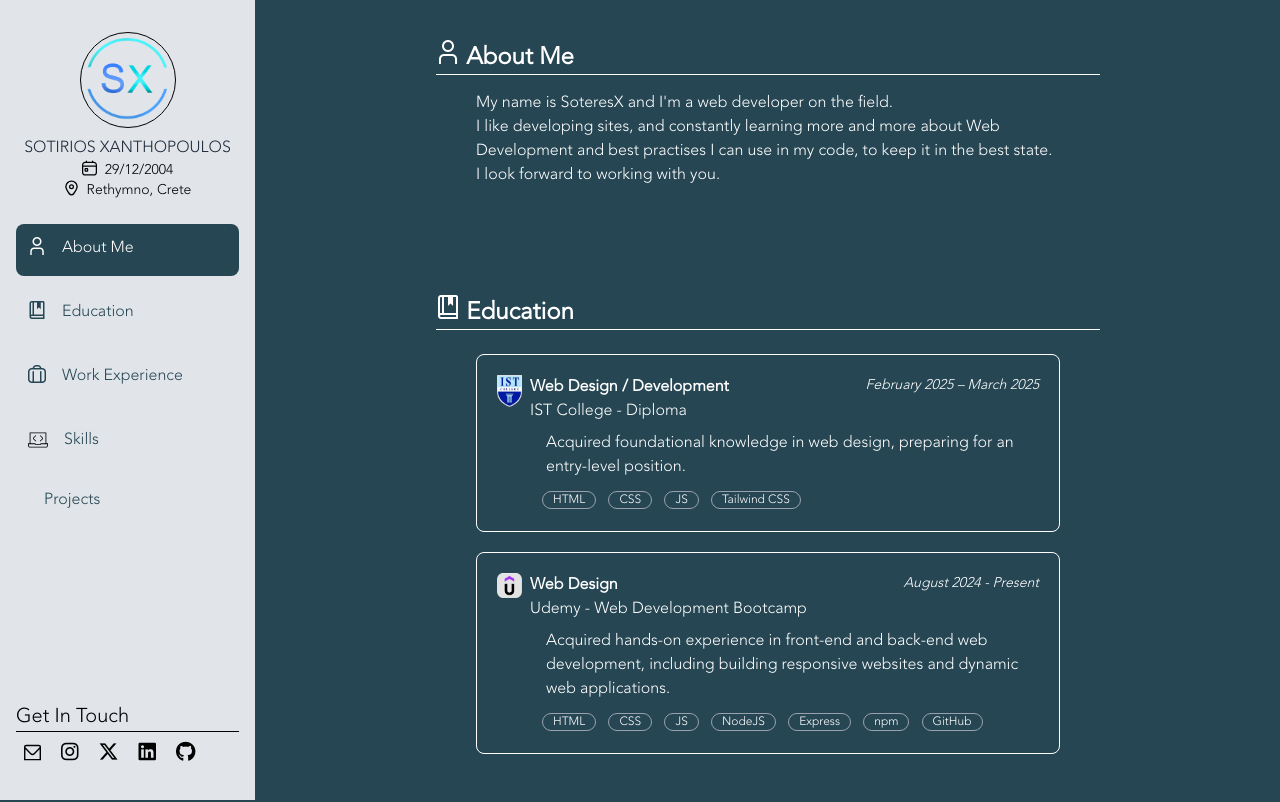
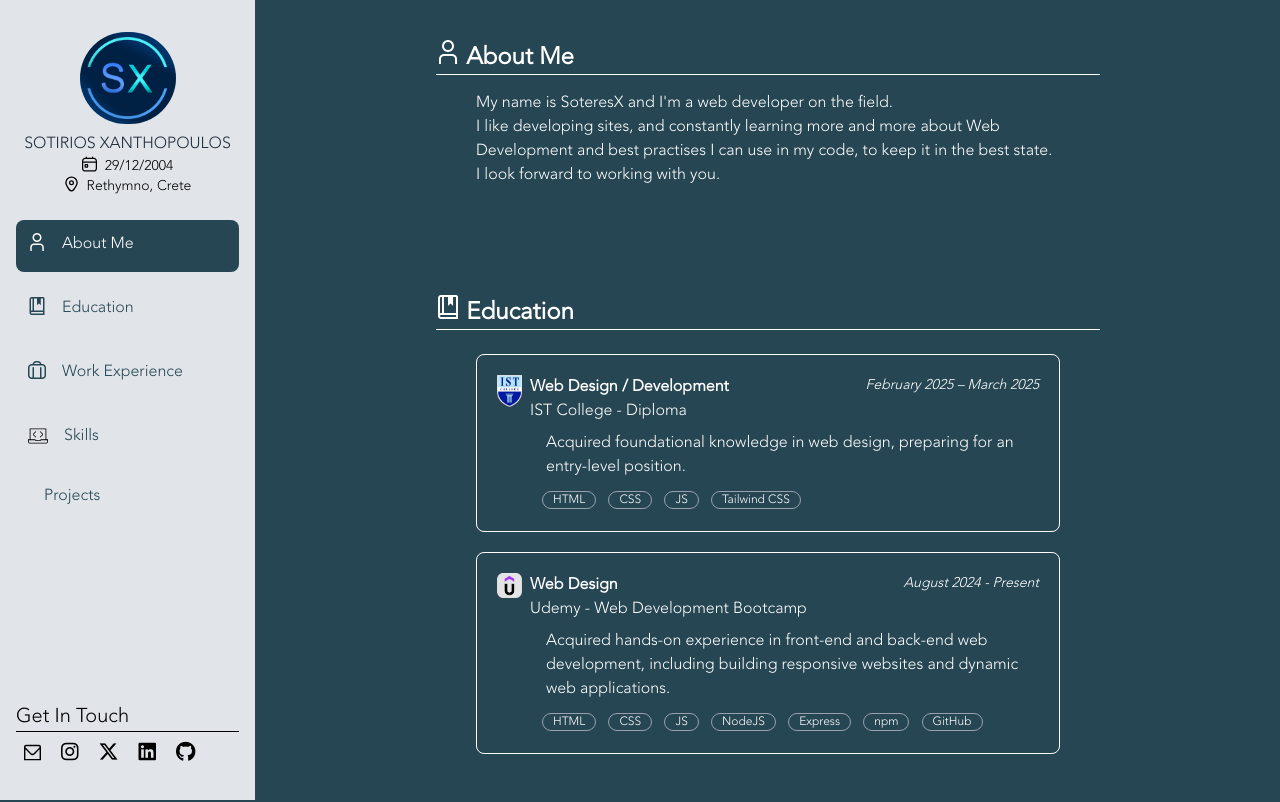
Before and after one commit to Soteres-X/portfolio_sotiris_xanthopoulos, a plain HTML site: page index.html in a window 1280 px wide. Shown: the top 802 px of the page. Drawn offline with nearby package versions, Linux system fonts and the light colour scheme; some icons are missing.

Commit message:
More Logo Change

```diff
--- a/index.html
+++ b/index.html
@@ -25,7 +25,7 @@
         <div class="flex flex-col justify-between h-full">
             <div>
                 <div class="flex flex-col items-center -mx-2">
-                    <img class="object-cover w-24 h-24 mx-2 rounded-full border" src="./images/logo.png" alt="logo">
+                    <img class="object-cover w-24 h-23 mx-2 rounded-full" src="./images/logo.jpg" alt="logo">
                     <h1 class="mx-2 mt-2 font-medium text-gray-800 animate-slideLeftToRight1">SOTIRIOS XANTHOPOULOS</h1>
                     <span class="text-sm flex animate-slideLeftToRight2"><img src="./images/calendar.svg" width="15px" class="me-2 mb-1 ">29/12/2004</span>
                     <span class="text-sm flex animate-slideLeftToRight4"><img src="./images/marker.svg" width="15px" class="me-2 mb-1">Rethymno, Crete</span>
```
Also changed, not shown: images/logo.jpg (added).
